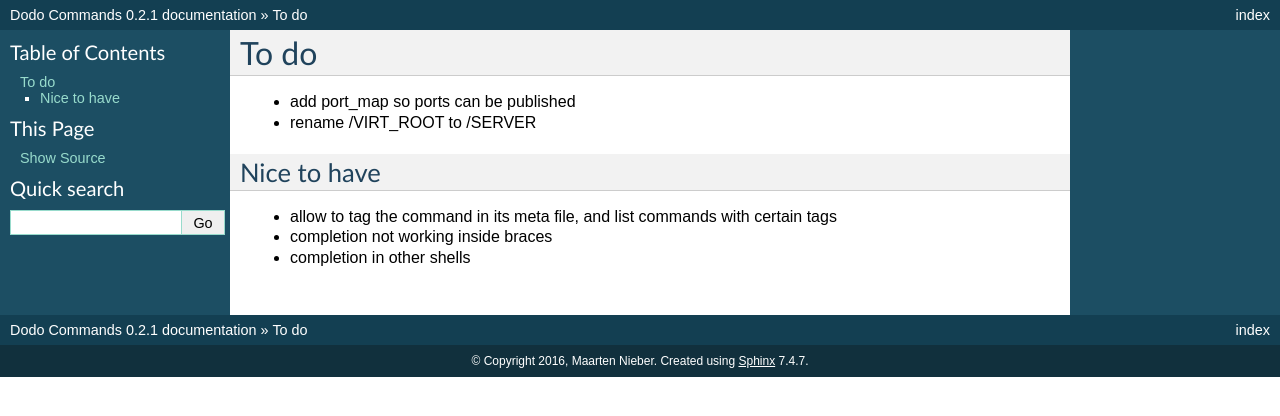
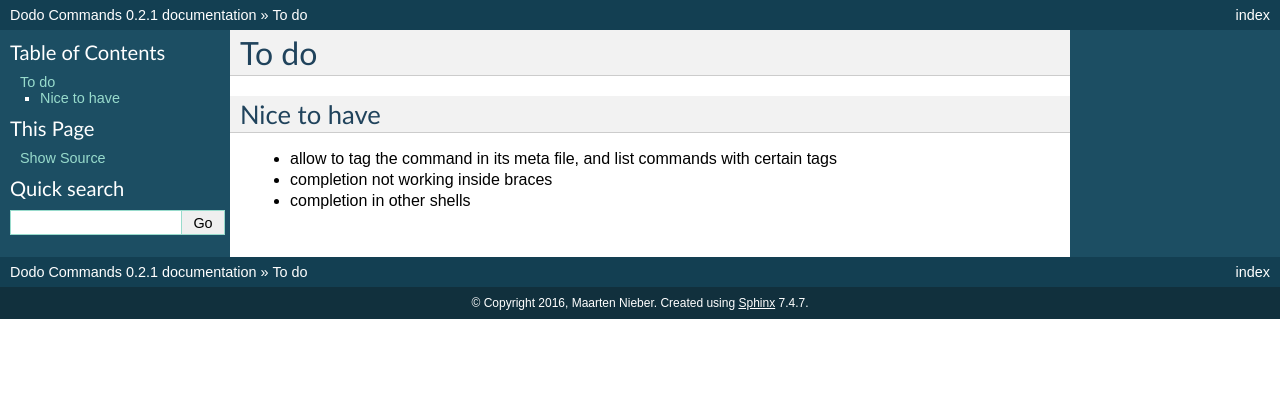
Before and after one commit to mnieber/dodo-commands, a Sphinx documentation site: the page built from doc/todo.rst, in a window 1280 px wide. Shown: the top 416 px of the page. Built offline with Sphinx 7.4.7, drawn with Linux system fonts in a browser that asks for light colours.

Commit message:
Update todo.rst

```diff
--- a/doc/todo.rst
+++ b/doc/todo.rst
@@ -4,9 +4,6 @@
 To do
 *****
 
-- add port_map so ports can be published
-- rename /VIRT_ROOT to /SERVER
-
 Nice to have
 ------------
 - allow to tag the command in its meta file, and list commands with certain tags
```
